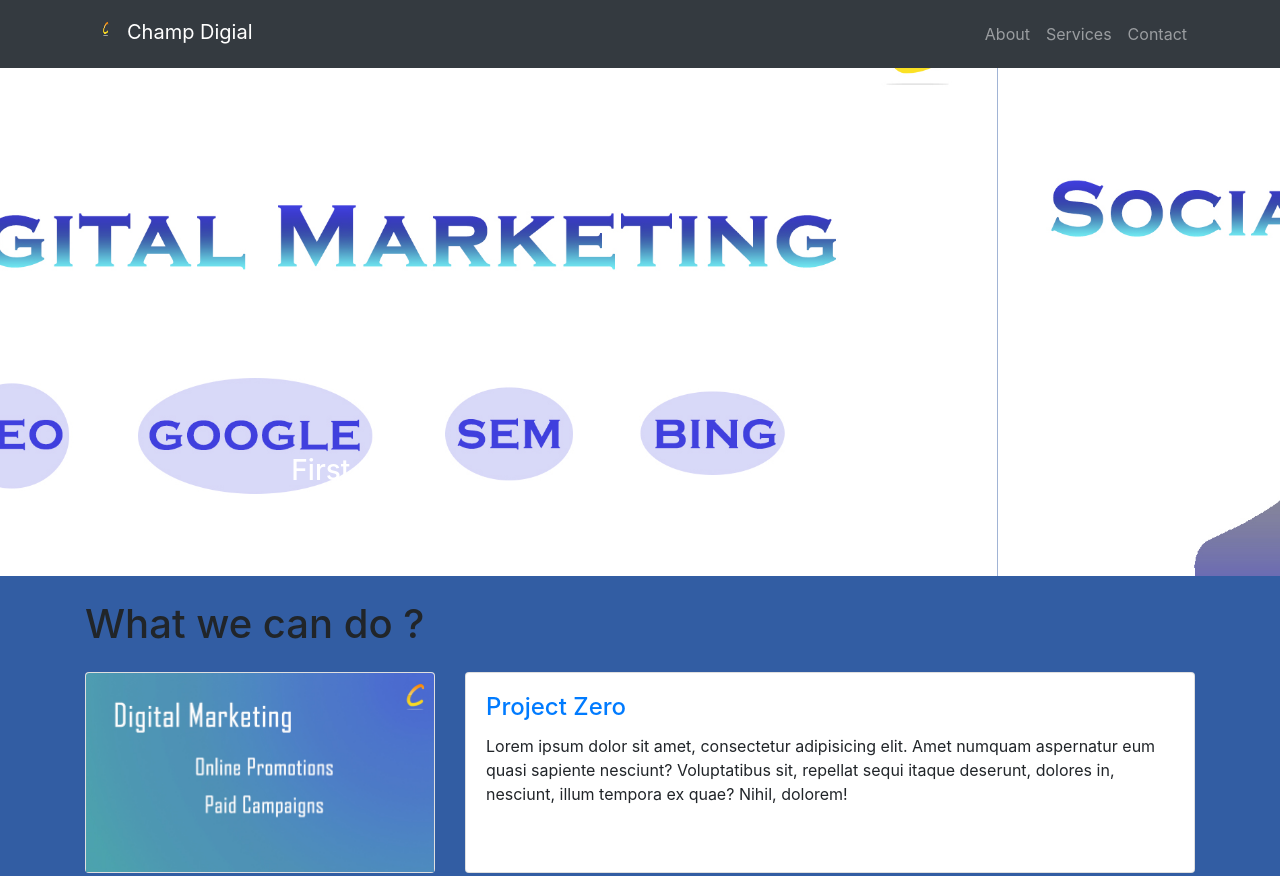
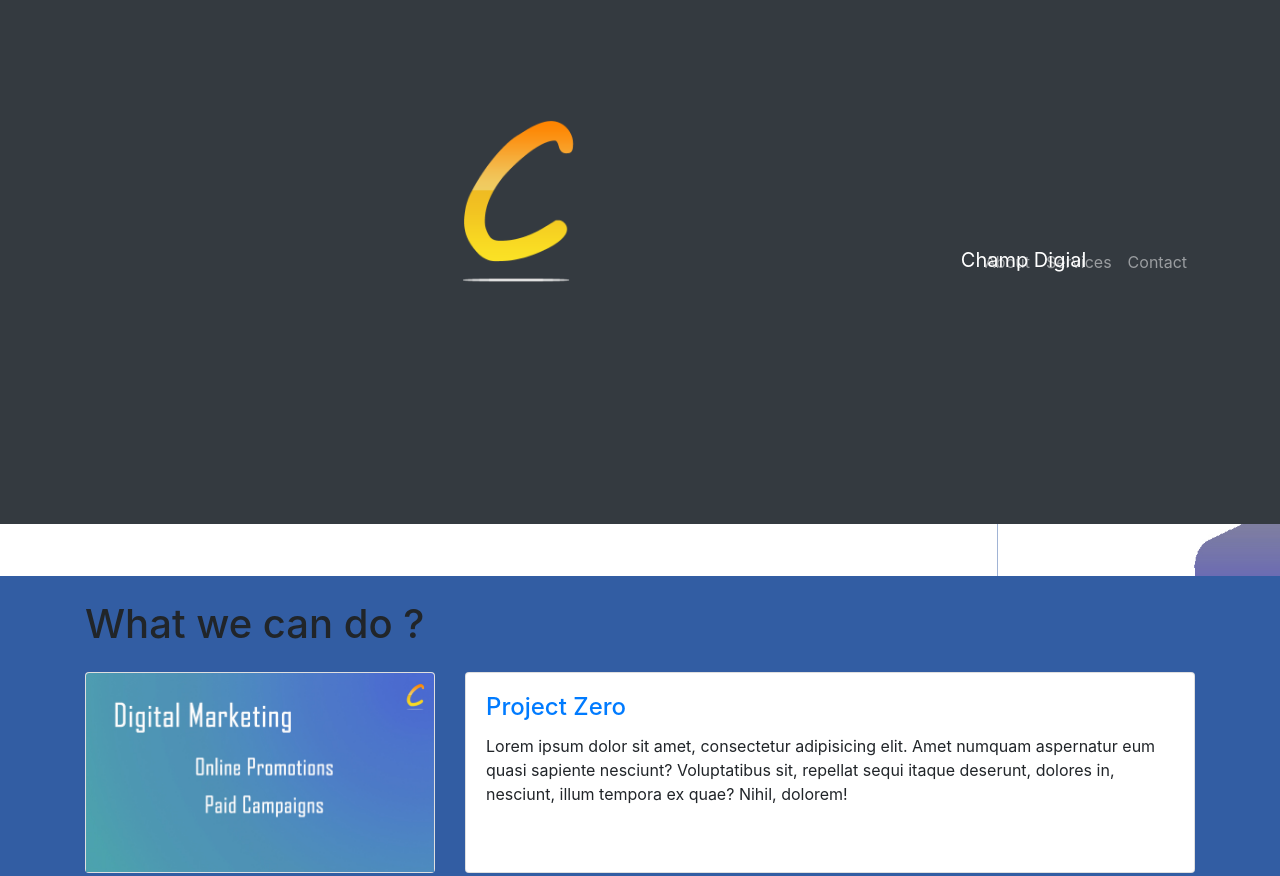
Before and after one commit to ashok-karanam/champ, a plain HTML site: page index.html in a window 1280 px wide. Shown: the top 876 px of the page. Drawn offline with Linux system fonts and the light colour scheme.

Commit message:
Update index.html

```diff
--- a/index.html
+++ b/index.html
@@ -24,7 +24,7 @@
     <!-- Navigation -->
     <nav class="navbar fixed-top navbar-expand-lg navbar-dark bg-dark fixed-top">
       <div class="container">
-        <a class="navbar-brand" href="/index.html"><img src="logo.PNG" width="42" height="42">Champ Digial</a>
+        <a class="navbar-brand" href="/index.html"><img src="logo.PNG" width="100%" height="100%">Champ Digial</a>
         <button class="navbar-toggler navbar-toggler-right" type="button" data-toggle="collapse" data-target="#navbarResponsive" aria-controls="navbarResponsive" aria-expanded="false" aria-label="Toggle navigation">
           <span class="navbar-toggler-icon"></span>
         </button>
```
